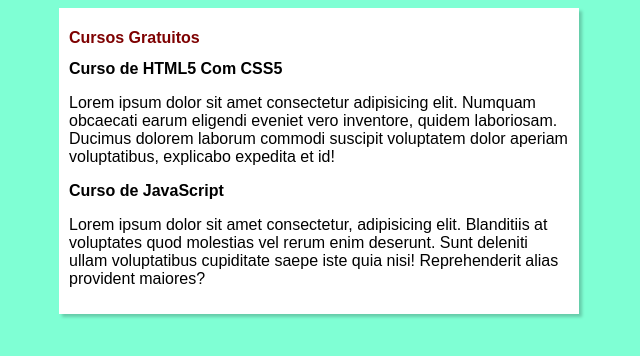
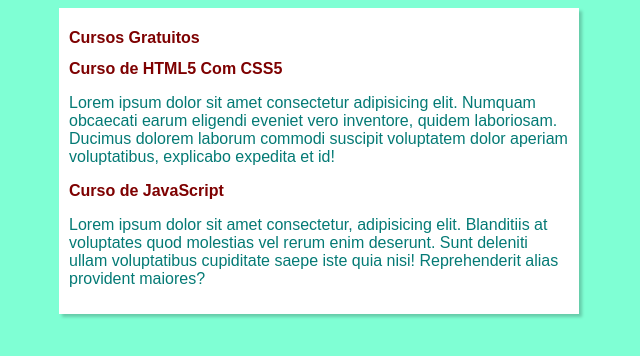
Before and after one commit to AndreMikaelSiqueira/projeto-site, a plain HTML site: page index.html in a window 1280 px wide. Shown: the whole page, without its empty margins (321-961 px from the left). Drawn offline with Linux system fonts and the light colour scheme.

Commit message:
mudei as cores do h2 e p

```diff
--- a/style.css
+++ b/style.css
@@ -8,6 +8,12 @@ body {
 h1 {
     color:rgb(126, 1, 1);
 }
+h2 {
+    color: rgb(126, 1, 1);
+}
+p {
+    color: rgb(4, 122, 117);
+}
 main {
     background-color:white;
     width: 500px;
```
